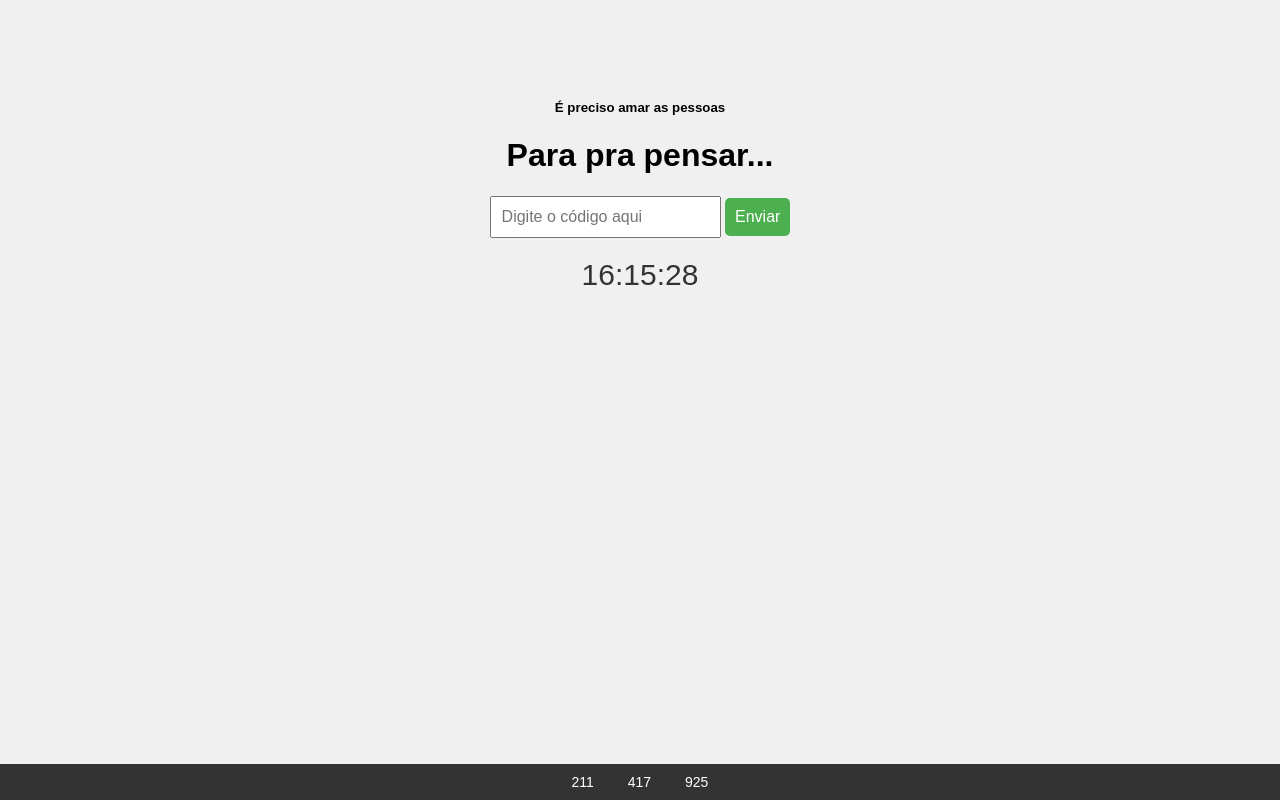
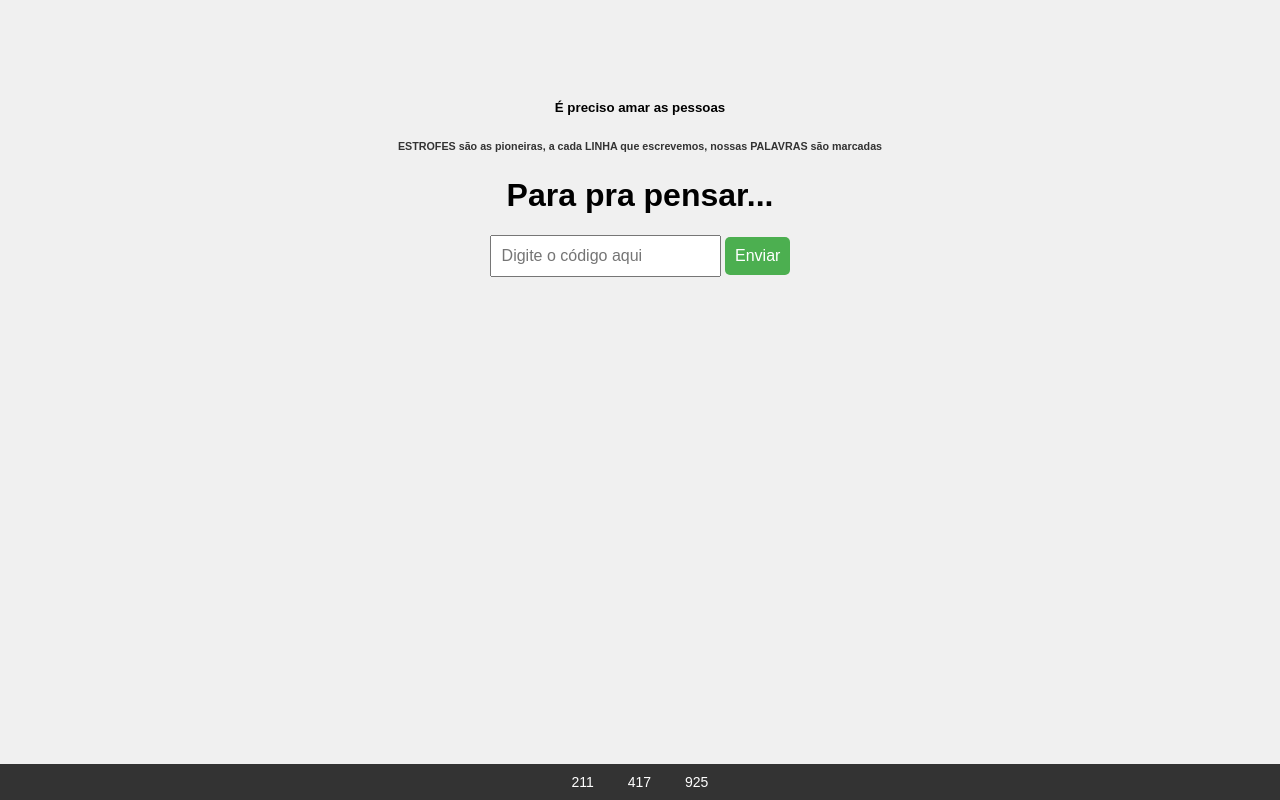
Before and after one commit to Stazmc/Enigma, a plain HTML site: page index.html in a window 1280 px wide. Drawn offline with Linux system fonts and the light colour scheme.

Commit message:
Atualizando dicas

```diff
--- a/estilos.css
+++ b/estilos.css
@@ -11,13 +11,13 @@ h1 {
     text-align: center;
 }
 
-#clock {
-    font-size: 30px;
-    color:#1f1d1d;
-    margin-top: 20px;
+
+h6 {
+    color: #333;
+    text-align: center;
+}
 
 
-}
 
 
 
--- a/index.html
+++ b/index.html
@@ -52,6 +52,7 @@
 </head>
 <body>
     <h5>É preciso amar as pessoas</h5>
+    <h6>ESTROFES são as pioneiras, a cada LINHA que escrevemos, nossas PALAVRAS são marcadas</h6>
   <h1>Para pra pensar...</h1>
   <input type="text" id="codeInput" placeholder="Digite o código aqui">
   <button onclick="checkCode()">Enviar</button>
@@ -78,19 +79,7 @@
       }
     }
 
-    function updateClock(){
-        const now = new Date();
-        const hours = now.getHours().toString().padStart(2,'0');
-        const minutes = now.getMinutes().toString().padStart(2,'0');
-        const seconds = now.getSeconds().toString().padStart(2,'0');
 
-        const timeString = `${hours}:${minutes}:${seconds}`;
-
-        document.getElementById('clock').textContent = timeString;
-    }
-    setInterval(updateClock, 1000);
-
-    updateClock();
   </script>
 
   <footer>
```
